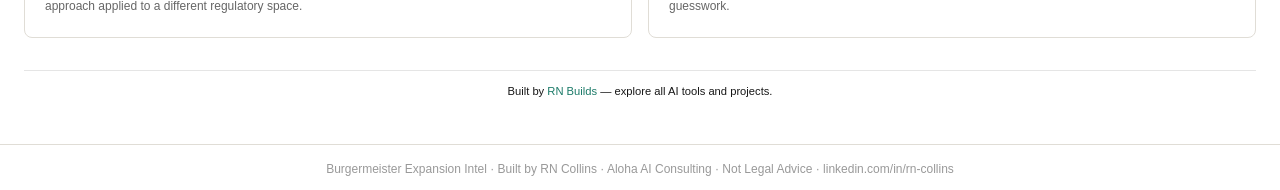
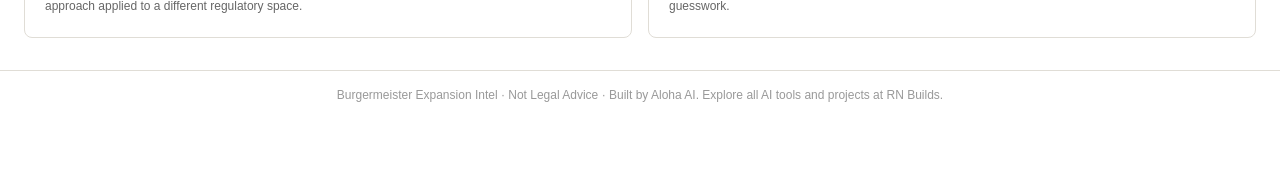
Before and after one commit to rn-collins/bm-intel, a Next.js app: page / in a window 1280 px wide. Shown: the part 1137-1327 px from the top of the page. After the commit the page ends 1256 px from the top, so only its background shows below. Built offline with nearby package versions, Linux system fonts and the light colour scheme; no server answers; the database is empty.

Commit message:
chore: portfolio hygiene (Aloha AI footer, copyright entity, contact form, build standards)

```diff
--- a/app/layout.tsx
+++ b/app/layout.tsx
@@ -39,7 +39,7 @@ export default function RootLayout({ children }: Readonly<{ children: React.Reac
           {children}
         </main>
         <footer className="text-center text-xs text-[#999] py-4 border-t border-[#E0DDD6]">
-          Burgermeister Expansion Intel · Built by RN Collins · Aloha AI Consulting · Not Legal Advice ·{" "}<a href="https://linkedin.com/in/rn-collins" target="_blank" rel="noopener noreferrer" className="hover:text-[#B8842A] transition-colors">linkedin.com/in/rn-collins</a>
+          Burgermeister Expansion Intel · Not Legal Advice · Built by{" "}<a href="https://aloha-ai-consulting.vercel.app" target="_blank" rel="noopener noreferrer" className="hover:text-[#B8842A] transition-colors">Aloha AI</a>. Explore all AI tools and projects at{" "}<a href="https://rn-portfolio-khaki.vercel.app" target="_blank" rel="noopener noreferrer" className="hover:text-[#B8842A] transition-colors">RN Builds</a>.
         </footer>
 
       <ContactArchitectModal />
--- a/app/page.tsx
+++ b/app/page.tsx
@@ -119,11 +119,6 @@ export default async function HomePage() {
           </a>
         </div>
       </div>
-
-<div style={{textAlign:'center',padding:'.75rem 1rem',fontSize:'.7rem',borderTop:'1px solid rgba(0,0,0,.1)',marginTop:'2rem'}}>
-  Built by <a href="https://rn-portfolio-khaki.vercel.app" target="_blank" rel="noopener"
-  style={{color:'#1B7A68',textDecoration:'none'}}>RN Builds</a> — explore all AI tools and projects.
-</div>
   </div>
   );
 }
```
